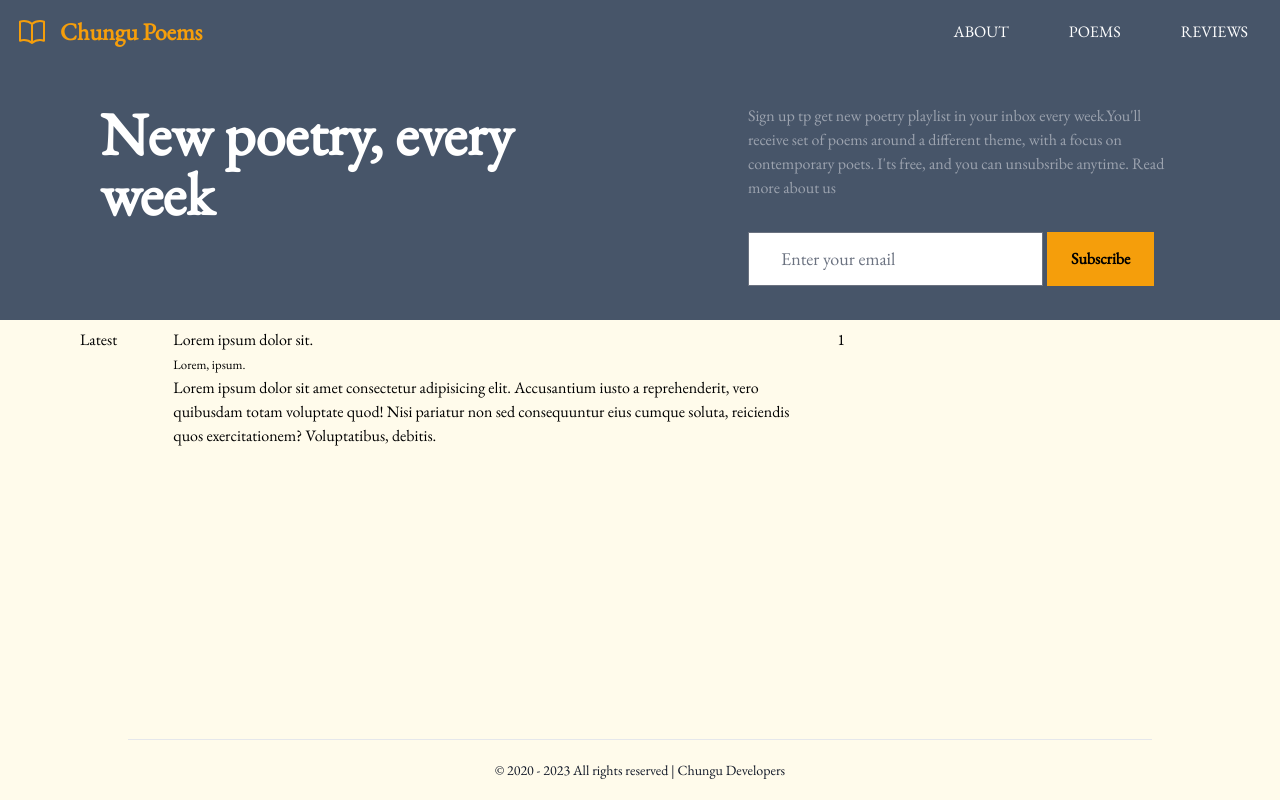
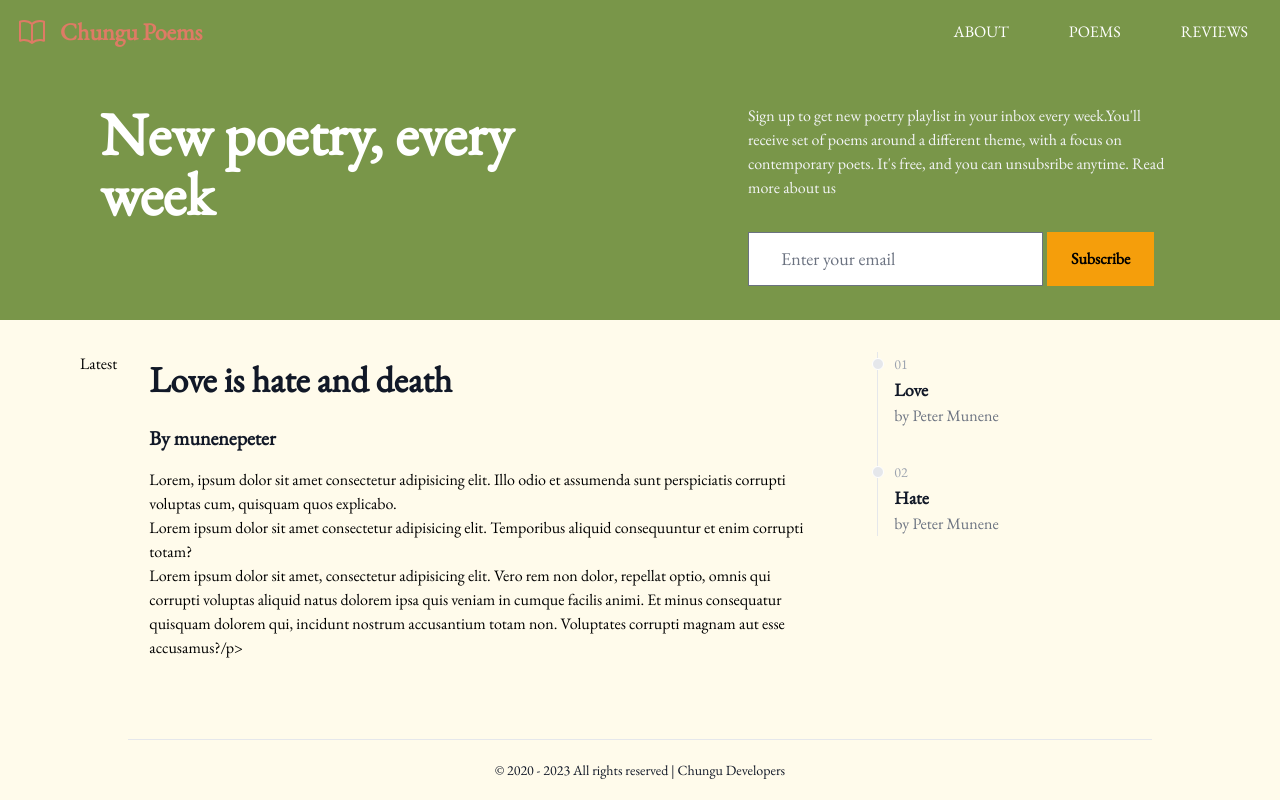
Before and after one commit to munenepeter/poems-chungu, a PHP site: page / in a window 1280 px wide. Run offline with PHP 8.4, Linux system fonts and the light colour scheme; data comes from the database, SQL or seed files in the repository; some libraries are stand-ins or nearby versions.

Commit message:
migrate to corporate theme

```diff
--- a/Views/base.view.php
+++ b/Views/base.view.php
@@ -8,22 +8,43 @@
     <link rel="stylesheet" href="https://unpkg.com/@themesberg/flowbite@1.3.0/dist/flowbite.min.css" />
     <script src="https://cdn.tailwindcss.com?plugins=forms,typography,aspect-ratio"></script>
     <link rel="icon" href="<?php asset("imgs/favicon/norm-favicon.svg") ?>" type="image/svg">
-    <script defer src="https://cdnjs.cloudflare.com/ajax/libs/alpinejs/2.3.0/alpine.js" integrity="sha512-nIwdJlD5/vHj23CbO2iHCXtsqzdTTx3e3uAmpTm4x2Y8xCIFyWu4cSIV8GaGe2UNVq86/1h9EgUZy7tn243qdA==" crossorigin="anonymous" referrerpolicy="no-referrer"></script>
+    <script defer src="https://cdnjs.cloudflare.com/ajax/libs/alpinejs/2.3.0/alpine.js"
+        integrity="sha512-nIwdJlD5/vHj23CbO2iHCXtsqzdTTx3e3uAmpTm4x2Y8xCIFyWu4cSIV8GaGe2UNVq86/1h9EgUZy7tn243qdA=="
+        crossorigin="anonymous" referrerpolicy="no-referrer"></script>
     <script src="https://unpkg.com/axios/dist/axios.min.js"></script>
     <script src="https://unpkg.com/flowbite@1.5.5/dist/flowbite.js"></script>
-   <link rel="preconnect" href="https://fonts.googleapis.com">
-   <link rel="preconnect" href="https://fonts.gstatic.com" crossorigin>
-   <link href="https://fonts.googleapis.com/css2?family=EB+Garamond&display=swap" rel="stylesheet">
+    <link rel="preconnect" href="https://fonts.googleapis.com">
+    <link rel="preconnect" href="https://fonts.gstatic.com" crossorigin>
+    <link href="https://fonts.googleapis.com/css2?family=EB+Garamond&display=swap" rel="stylesheet">
     <script src="<?= asset('js/index.js') ?>"></script>
     <style>
-        body{
+        body {
             font-family: 'EB Garamond', serif;
+        }
+
+        .bg-green-550 {
+            background-color: #799649;
+        }
+
+        .text-green-550 {
+            color: #799649;
+        }
+
+        .bg-orange-550 {
+            background-color: #DE7B65;
+        }
+
+        .text-orange-550 {
+            color: #DE7B65;
         }
 
         [x-cloak] {
             display: none;
         }
     </style>
+
+
+
 </head>
 
 <body class="bg-amber-50">
--- a/Views/index.view.php
+++ b/Views/index.view.php
@@ -1,22 +1,23 @@
 <?php include_once 'base.view.php'; ?>
 <?php include_once 'sections/nav.view.php'; ?>
 
-<section class="bg-slate-600 md:h-64 lg:72 pt-8  md:mt-16 mt-8 ">
+<section class="bg-green-550 md:h-64 lg:72 pt-8  md:mt-16 mt-8 ">
     <div class="px-4 py-4 mx-auto sm:max-w-xl md:max-w-full lg:max-w-screen-xl md:px-24 lg:px-20 lg:py-2">
         <div class="flex flex-col justify-between lg:flex-row px-5">
             <div class="mb-8 lg:max-w-lg lg:pr-5 lg:mb-0">
                 <h1 class="text-white font-extrabold md:text-6xl text-4xl">New poetry, every week</h1>
             </div>
             <div class="pb-5 lg:w-2/5">
-                <p class='pb-8 text-gray-400'>Sign up tp get new poetry playlist in your inbox every week.You'll receive
+                <p class='pb-8 text-gray-100'>Sign up to get new poetry playlist in your inbox every week.You'll receive
                     set
-                    of poems around a different theme, with a focus on contemporary poets. I'ts free, and you can
+                    of poems around a different theme, with a focus on contemporary poets. It's free, and you can
                     unsubsribe anytime. Read more about us</p>
 
                 <div class='flex sm:flex-row md:p-0'>
-                    <input class='px-8 py-3 text-lg transition-all duration-300 focus:outline-none focus:right-1 '
+                    <input
+                        class='px-4 md:px-8 py-2 md:py-3 md:text-lg transition-all duration-300 focus:outline-none focus:right-1 '
                         placeholder='Enter your email' type="text" />
-                    <button class='ml-1 px-6 py-3 font-semibold bg-amber-500'>Subscribe</button>
+                    <button class='ml-1 px-4 md:px-6 py-2 md:py-3 font-semibold bg-amber-500'>Subscribe</button>
                 </div>
             </div>
         </div>
@@ -24,21 +25,53 @@
 </section>
 
 
-<div class="px-4 py-4 mx-auto sm:max-w-xl md:max-w-full lg:max-w-screen-xl md:px-24 lg:px-20 lg:py-2">
+<div class="px-4 py-8 mx-auto sm:max-w-xl md:max-w-full lg:max-w-screen-xl md:px-24 lg:px-20 lg:py-8">
     <div class="grid grid-cols-6 gap-4 mx-auto">
         <h1>Latest</h1>
-        <div class="-ml-24 font-medium col-span-3">
+        <div class="-ml-32 font-medium col-span-3 p-2">
 
-            <h2>Lorem ipsum dolor sit.</h2>
+            <article
+                class="w-full max-w-2xl format format-sm sm:format-base lg:format-lg format-blue dark:format-invert">
+                <h1
+                    class="mb-4 text-3xl font-extrabold leading-tight text-gray-900 lg:mb-6 lg:text-4xl dark:text-white">Love is hate and death</h1>
 
-            <small>Lorem, ipsum.</small>
+                <a href="#" rel="author" class="text-xl font-bold text-gray-900 dark:text-white">By munenepeter</a>
 
-            <p>Lorem ipsum dolor sit amet consectetur adipisicing elit. Accusantium iusto a reprehenderit, vero quibusdam totam voluptate quod! Nisi pariatur non sed consequuntur eius cumque soluta, reiciendis quos exercitationem? Voluptatibus, debitis.</p>
+
+                <p class="mt-4 lead">Lorem, ipsum dolor sit amet consectetur adipisicing elit. Illo odio et assumenda sunt perspiciatis corrupti voluptas cum, quisquam quos explicabo.</p>
+                <p>Lorem ipsum dolor sit amet consectetur adipisicing elit. Temporibus aliquid consequuntur et enim corrupti totam?</p>
+                <p>Lorem ipsum dolor sit amet, consectetur adipisicing elit. Vero rem non dolor, repellat optio, omnis qui corrupti voluptas aliquid natus dolorem ipsa quis veniam in cumque facilis animi. Et minus consequatur quisquam dolorem qui, incidunt nostrum accusantium totam non. Voluptates corrupti magnam aut esse accusamus?/p>
+            </article>
         </div>
 
-        <div class="flex flex-col col-span-2">
-            1
+        <div class="ml-10">
+            <ol class="relative border-l border-gray-200 dark:border-gray-700">
+                <li class="mb-8 ml-4">
+                    <div
+                        class="absolute w-3 h-3 bg-gray-200 rounded-full mt-1.5 -left-1.5 border border-white dark:border-gray-900 dark:bg-gray-700">
+                    </div>
+                    <time class="mb-1 text-sm font-normal leading-none text-gray-400 dark:text-gray-500">01</time>
+                    <h3 class="text-lg font-semibold text-gray-900 dark:text-white">Love
+                    </h3>
+                    <p class="mb-4 text-base font-normal text-gray-500 dark:text-gray-400">by Peter Munene
+                    </p>
+
+                </li>
+                <li class="mb-8 ml-4">
+                    <div
+                        class="absolute w-3 h-3 bg-gray-200 rounded-full mt-1.5 -left-1.5 border border-white dark:border-gray-900 dark:bg-gray-700">
+                    </div>
+                    <time class="mb-1 text-sm font-normal leading-none text-gray-400 dark:text-gray-500">02</time>
+                    <h3 class="text-lg font-semibold text-gray-900 dark:text-white">Hate
+                    </h3>
+                    <p class="mb-4 text-base font-normal text-gray-500 dark:text-gray-400">by Peter Munene
+                    </p>
+
+                </li>
+
+            </ol>
         </div>
+
     </div>
 
 </div>
--- a/Views/sections/nav.view.php
+++ b/Views/sections/nav.view.php
@@ -1,6 +1,6 @@
-<nav class="bg-slate-600 fixed w-full top-0 -mb-2">
+<nav class="bg-green-550 fixed w-full top-0 -mb-2">
   <div class="max-w-screen-xl flex flex-wrap items-center justify-between mx-auto p-4">
-    <a href="/" class="flex items-center text-amber-500">
+    <a href="/" class="flex items-center text-orange-550">
       <svg xmlns="http://www.w3.org/2000/svg" fill="none" viewBox="0 0 24 24" stroke-width="1.5" stroke="currentColor"
         class="w-8 h-8 mr-3 hidden md:block">
         <path stroke-linecap="round" stroke-linejoin="round"
@@ -10,18 +10,18 @@
     </a>
 
     <div class="" id="navbar-stick9pipiy">
-      <ul class="flex md:space-x-8 space-x-2 bg-transparent font-medium uppercase">
+      <ul class="flex md:space-x-8 space-x-2 bg-transparent md:font-medium uppercase">
         <li>
           <a href="#"
-            class="block py-2 pl-1 md:pl-3 pr-2 md:pr-4 text-white rounded hover:bg-gray-100 md:hover:bg-transparent md:hover:text-amber-500 md:p-0 md:dark:hover:text-amber-500 dark:text-white dark:hover:bg-gray-700 dark:hover:text-white md:dark:hover:bg-transparent dark:border-gray-700">About</a>
+            class="md:text-base text-xs block py-2 pl-1 md:pl-3 pr-2 md:pr-4 text-white rounded hover:bg-gray-100 md:hover:bg-transparent md:hover:text-orange-550 md:p-0 md:dark:hover:text-amber-500 dark:text-white dark:hover:bg-gray-700 dark:hover:text-white md:dark:hover:bg-transparent dark:border-gray-700">About</a>
         </li>
         <li>
           <a href="#"
-            class="block py-2 pl-1 md:pl-3 pr-2 md:pr-4 text-white rounded hover:bg-gray-100 md:hover:bg-transparent md:hover:text-amber-500 md:p-0 md:dark:hover:text-amber-500 dark:text-white dark:hover:bg-gray-700 dark:hover:text-white md:dark:hover:bg-transparent dark:border-gray-700">Poems</a>
+            class="md:text-base text-xs block py-2 pl-1 md:pl-3 pr-2 md:pr-4 text-white rounded hover:bg-gray-100 md:hover:bg-transparent md:hover:text-orange-550 md:p-0 md:dark:hover:text-amber-500 dark:text-white dark:hover:bg-gray-700 dark:hover:text-white md:dark:hover:bg-transparent dark:border-gray-700">Poems</a>
         </li>
         <li>
           <a href="#"
-            class="block py-2 pl-1 md:pl-3 pr-2 md:pr-4 text-white rounded hover:bg-gray-100 md:hover:bg-transparent md:hover:text-amber-500 md:p-0 md:dark:hover:text-amber-500 dark:text-white dark:hover:bg-gray-700 dark:hover:text-white md:dark:hover:bg-transparent dark:border-gray-700">Reviews</a>
+            class="md:text-base text-xs block py-2 pl-1 md:pl-3 pr-2 md:pr-4 text-white rounded hover:bg-gray-100 md:hover:bg-transparent md:hover:text-orange-550 md:p-0 md:dark:hover:text-amber-500 dark:text-white dark:hover:bg-gray-700 dark:hover:text-white md:dark:hover:bg-transparent dark:border-gray-700">Reviews</a>
         </li>
       </ul>
     </div>
```
Also changed, not shown: static/imgs/favicon/norm-favicon.svg.
